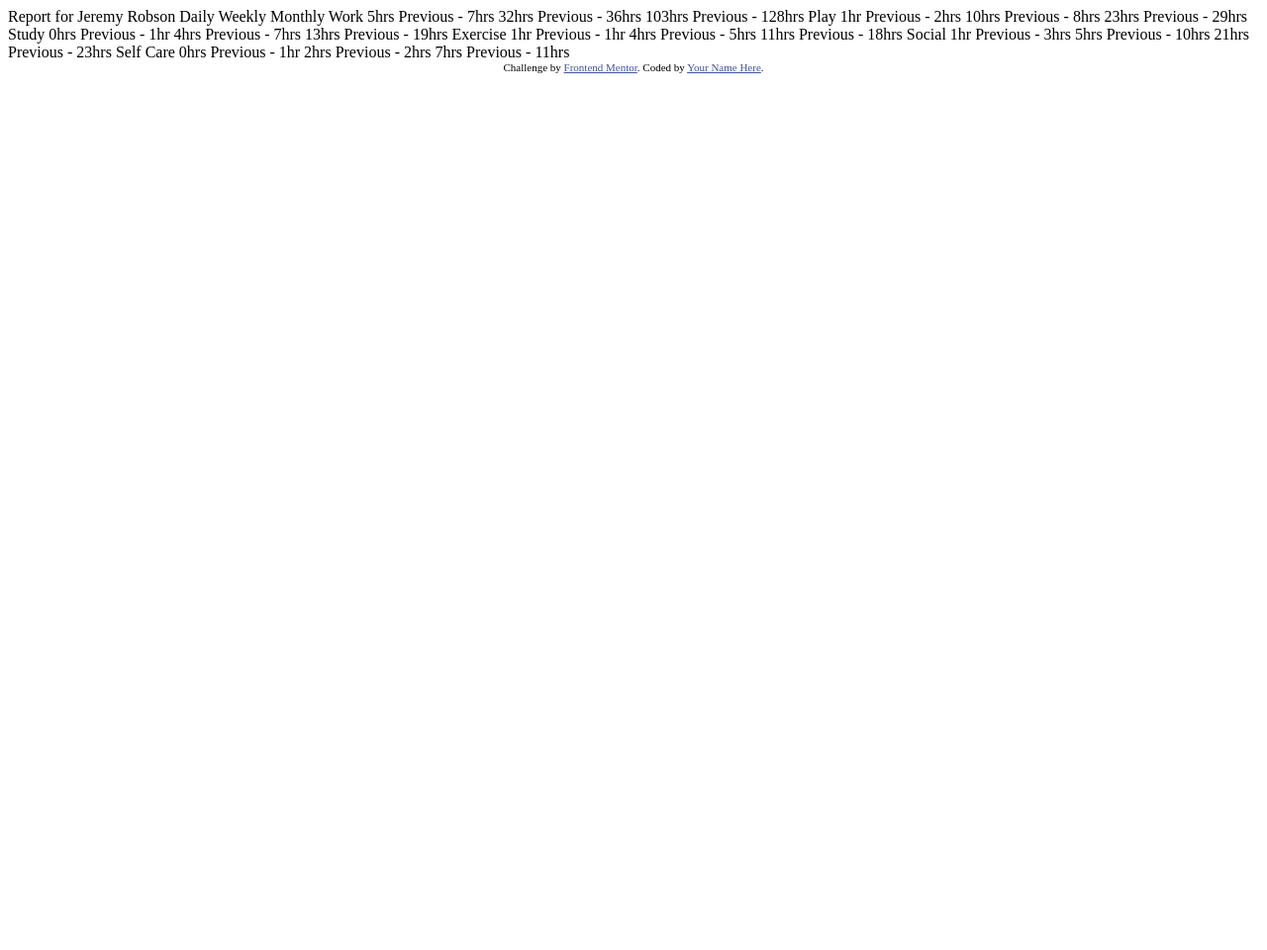
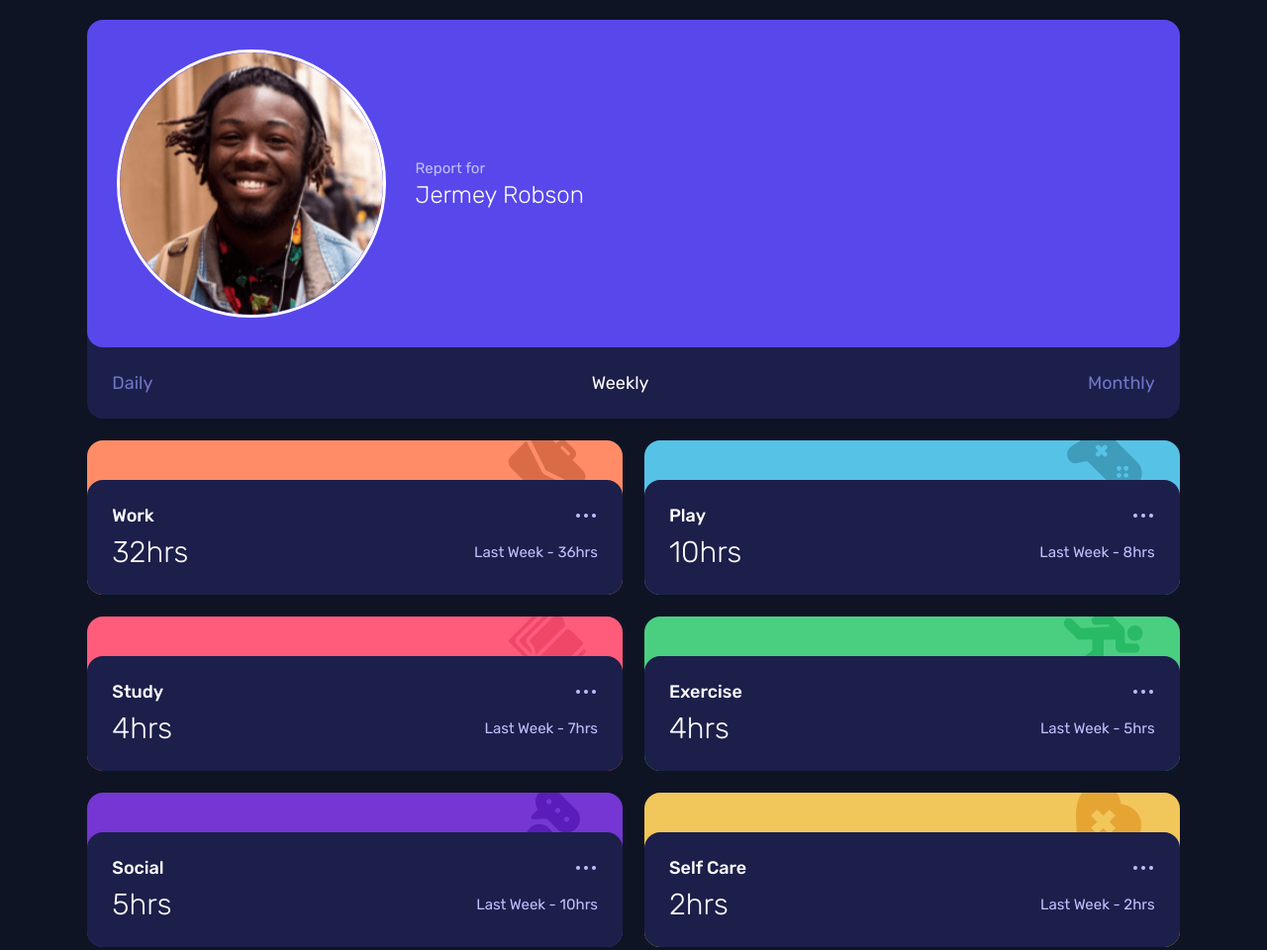
Before and after one commit to ZhenyaG7/front-end-mentor-1, a website: page index.html in a window 1280 px wide. Shown: the whole page at 99% size. Before the commit the page ends 800 px from the top, so only its background shows below. Drawn offline with Linux system fonts and the light colour scheme.

Commit message:
version differante

```diff
--- a/index.html
+++ b/index.html
@@ -1,80 +1,154 @@
 <!DOCTYPE html>
-<html lang="en">
+<html lang="fr">
 <head>
   <meta charset="UTF-8">
-  <meta name="viewport" content="width=device-width, initial-scale=1.0"> <!-- displays site properly based on user's device -->
 
+   <!-- fonts -->
+   <link rel="preconnect" href="https://fonts.googleapis.com">
+   <link rel="preconnect" href="https://fonts.gstatic.com" crossorigin>
+   <link href="https://fonts.googleapis.com/css2?family=Rubik:wght@300;400;500&display=swap" rel="stylesheet">
+   <!---->
+
+   <link rel="stylesheet" href="./styles/style.css">
   <link rel="icon" type="image/png" sizes="32x32" href="./images/favicon-32x32.png">
 
-  <title>Frontend Mentor | Time tracking dashboard</title>
+  <title> Time tracking dashboard</title>
 
-  <!-- Feel free to remove these styles or customise in your own stylesheet 👍 -->
-  <style>
-    .attribution { font-size: 11px; text-align: center; }
-    .attribution a { color: hsl(228, 45%, 44%); }
-  </style>
+
+
 </head>
 <body>
 
-  Report for
-  Jeremy Robson
+ <div class="container">
+   <!-- menu card-->
+    <div class="menu-card">
 
-  Daily
-  Weekly
-  Monthly
-
-  Work
-  5hrs <!-- daily -->
-  Previous - 7hrs <!-- daily -->
-  32hrs <!-- weekly -->
-  Previous - 36hrs <!-- weekly -->
-  103hrs <!-- monthly -->
-  Previous - 128hrs <!-- monthly -->
-
-  Play
-  1hr <!-- daily -->
-  Previous - 2hrs <!-- daily -->
-  10hrs <!-- weekly -->
-  Previous - 8hrs <!-- weekly -->
-  23hrs <!-- monthly -->
-  Previous - 29hrs <!-- monthly -->
-
-  Study
-  0hrs <!-- daily -->
-  Previous - 1hr <!-- daily -->
-  4hrs <!-- weekly -->
-  Previous - 7hrs <!-- weekly -->
-  13hrs <!-- monthly -->
-  Previous - 19hrs <!-- monthly -->
-
-  Exercise
-  1hr <!-- daily -->
-  Previous - 1hr <!-- daily -->
-  4hrs <!-- weekly -->
-  Previous - 5hrs <!-- weekly -->
-  11hrs <!-- monthly -->
-  Previous - 18hrs <!-- monthly -->
-
-  Social
-  1hr <!-- daily -->
-  Previous - 3hrs <!-- daily -->
-  5hrs <!-- weekly -->
-  Previous - 10hrs <!-- weekly -->
-  21hrs <!-- monthly -->
-  Previous - 23hrs <!-- monthly -->
-
-  Self Care
-  0hrs <!-- daily -->
-  Previous - 1hr <!-- daily -->
-  2hrs <!-- weekly -->
-  Previous - 2hrs <!-- weekly -->
-  7hrs <!-- monthly -->
-  Previous - 11hrs <!-- monthly -->
+      <div class="card-report">
+        <img src="./images/image-jeremy.png" alt="photo du profil">
+          <div class="report">
+             <p>Report for</p>
+             <div class="name">Jermey Robson</div>
+           </div>
+          </div>
 
 
-  <div class="attribution">
-    Challenge by <a href="https://www.frontendmentor.io?ref=challenge" target="_blank">Frontend Mentor</a>.
-    Coded by <a href="#">Your Name Here</a>.
+            <div class="menu">
+              <div class="menu-link">Daily</div>
+              <div class="menu-link menu-active">Weekly</div>
+              <div class="menu-link">Monthly</div>
+        </div>
+     </div>
+     <!--regular card work-->
+     <div class="regular-card work">
+        <div class="property-card">
+          <div class="row">
+            <div class="title"> Work </div>
+              <div class="points">
+                <div class="point"></div>
+                <div class="point"></div>
+                <div class="point"></div>
+              </div>
+            </div>
+            <div class="row-2">
+              <div class="hours">32hrs</div>
+              <div class="description"> Last Week - 36hrs</div>
+            </div>
+          </div>
+        </div>
+ <!--regular card play-->
+ <div class="regular-card play">
+  <div class="property-card">
+    <div class="row">
+      <div class="title"> Play </div>
+        <div class="points">
+          <div class="point"></div>
+          <div class="point"></div>
+          <div class="point"></div>
+        </div>
+      </div>
+      <div class="row-2">
+        <div class="hours">10hrs</div>
+        <div class="description"> Last Week - 8hrs</div>
+      </div>
+    </div>
   </div>
+
+  <!--regular card study-->
+  <div class="regular-card study">
+    <div class="property-card">
+      <div class="row">
+        <div class="title"> Study </div>
+          <div class="points">
+            <div class="point"></div>
+            <div class="point"></div>
+            <div class="point"></div>
+          </div>
+        </div>
+        <div class="row-2">
+          <div class="hours">4hrs</div>
+          <div class="description"> Last Week - 7hrs</div>
+        </div>
+      </div>
+    </div>
+<!--regular card exercise-->
+<div class="regular-card exercise">
+  <div class="property-card">
+    <div class="row">
+      <div class="title"> Exercise </div>
+        <div class="points">
+          <div class="point"></div>
+          <div class="point"></div>
+          <div class="point"></div>
+        </div>
+      </div>
+      <div class="row-2">
+        <div class="hours">4hrs</div>
+        <div class="description"> Last Week - 5hrs</div>
+      </div>
+    </div>
+  </div>
+<!--regular card social-->
+<div class="regular-card social">
+  <div class="property-card">
+    <div class="row">
+      <div class="title"> Social </div>
+        <div class="points">
+          <div class="point"></div>
+          <div class="point"></div>
+          <div class="point"></div>
+        </div>
+      </div>
+      <div class="row-2">
+        <div class="hours">5hrs</div>
+        <div class="description"> Last Week - 10hrs</div>
+      </div>
+    </div>
+  </div>
+ <!--regular card self care-->
+ <div class="regular-card self-care">
+  <div class="property-card">
+    <div class="row">
+      <div class="title"> Self Care </div>
+        <div class="points">
+          <div class="point"></div>
+          <div class="point"></div>
+          <div class="point"></div>
+        </div>
+      </div>
+      <div class="row-2">
+        <div class="hours">2hrs</div>
+        <div class="description"> Last Week - 2hrs</div>
+      </div>
+    </div>
+  </div>
+
+
+
+
+
+
+
+     </div>
+ </div>
 </body>
 </html>
--- /dev/null
+++ b/styles/_general.scss
@@ -0,0 +1,13 @@
+* {
+    margin: 0;
+    padding: 0;
+    box-sizing: border-box;
+}
+
+html {
+    font-size: 62.5%;
+
+}
+body {
+    font-family: 'Rubik', sans-serif;
+}
--- /dev/null
+++ b/styles/_main.scss
@@ -0,0 +1,202 @@
+body{
+    background-color: $very-dark-blue;
+    //la couleur: activer a la fin
+}
+.container{
+
+    width: 88%;
+    margin: 2rem auto;
+    display: flex;
+    flex-direction:column;
+    align-items: center;
+    justify-content:center;
+    gap:2.2rem;
+}
+.menu-card{
+    background-color: $dark-blue;
+    border-radius: 1.6rem ;
+    width:100% ;
+    .card-report {
+      background-color: $Blue;
+      border-radius: 1.6rem;
+      padding: 3rem;
+
+      display: flex;
+      flex-direction: row;
+      align-items: center;
+      justify-content: flex-start;
+      gap:1.8rem;
+
+
+    img{
+         width: 26%;
+         border: 3px solid white;
+         border-radius: 50% ;
+     }
+
+     .report{
+         display: flex;
+         flex-direction: column;
+         align-items: flex-start;
+         justify-content: center;
+         gap: 0.4rem;
+
+         p{
+             color: $pale-blue;
+             font-size: 1.5rem;
+         }
+
+         .name{
+
+             color: white;
+             font-size: 2.4rem;
+             font-weight: 300;
+         }
+     }
+  }
+    .menu{
+        display: flex;
+        flex-direction: row;
+        align-items: center;
+        justify-content: space-between;
+        padding: 2.5rem;
+
+
+        .menu-link{
+            font-size: 1.8rem;
+            color: $desaturated-blue;
+            cursor: pointer;
+
+            &:hover{
+                color: white;
+            }
+        }
+        .menu-active {
+            color: white;
+        }
+    }
+}
+.regular-card {
+
+
+    border-radius: 1.6rem;
+    width: 100%;
+    background-repeat: no-repeat;
+    background-position: 92% -1rem;
+
+
+    .property-card{
+        position: relative;
+        background-color: $dark-blue;
+        margin-top: 4rem;
+        border-radius: 1.6rem;
+        padding: 2.5rem;
+
+
+        display: flex;
+        flex-direction: column;
+        align-items: center;
+        justify-content: center;
+        gap:.8rem ;
+
+        &:hover{
+            background-color: $card-hover;
+        }
+        .row{
+            width:100%;
+            //border: 1px solid white;
+            display: flex;
+            align-items: center;
+           justify-content: space-between;
+
+            .title {
+                color: white;
+                font-size: 1.8rem;
+                font-weight: 500;
+                z-index: 98;
+            }
+            .points {
+                display: flex;
+                align-items: center;
+                justify-content: center;
+
+                &:hover {
+                    .point{
+                       background-color: white;
+                    }
+                }
+
+                &:before{
+                    content: '';
+                    background-color: pink;
+                    position:absolute;
+                    left: 0;
+                    top: 0;
+                    right: 0;
+                    bottom: 0;
+                   // opacity: .5;
+                    border-radius:1.6rem ;
+                    display: none;
+                    z-index: 1;
+                }
+                &:hover::before{
+                    background-color: $dark-blue;
+                    display: block;
+                }
+                .point{
+                    background-color:$pale-blue ;
+                    width: .4rem;
+                    height: .4rem;
+                    border-radius: 50%;
+                    margin: .2rem;
+                    z-index: 99;
+                }
+            }
+        }
+        .row-2{
+            width: 100%;
+            display: flex;
+            align-items: center;
+            justify-content: space-between;
+            z-index: 97;
+
+            .hours {
+                color: white;
+                font-size: 3rem;
+                font-weight: 300;
+            }
+
+            .description{
+                color:$pale-blue ;
+                font-size: 1.5rem;
+
+            }
+        }
+    }
+}
+.work{
+background-image: url(../images/icon-work.svg);
+background-color:$work;
+
+}
+.play{
+    background-image: url(../images/icon-play.svg);
+    background-color:$play;
+}
+.study{
+    background-image: url(../images/icon-study.svg);
+    background-color:$study;
+}
+.exercise{
+    background-image: url(../images/icon-exercise.svg);
+    background-color:$exercise;
+    background-position: 92% -.1rem;
+}
+.social{
+    background-image: url(../images/icon-social.svg);
+    background-color:$social;
+}
+.self-care{
+    background-image: url(../images/icon-self-care.svg);
+    background-color:$self-care;
+}
--- /dev/null
+++ b/styles/_mediaTablette.scss
@@ -0,0 +1,27 @@
+@media screen and (min-width: 767px){
+    .container{
+        display: grid;
+        grid-template-columns: 48% 48%;
+    }
+    .menu-card{
+        grid-column: 1/ span 2;
+        .card-report{
+            gap: 3rem;
+        }
+
+    }
+
+    .regular-card{
+
+        .proprety-card{
+            .row-2{
+                flex-direction: column;
+                align-items: flex-start;
+
+                .hours{
+                    font-size: 3rem;
+                }
+            }
+        }
+    }
+}
--- /dev/null
+++ b/styles/style.scss
@@ -0,0 +1,21 @@
+//variables
+
+$Blue: hsl(246, 80%, 60%);
+$work: hsl(15, 100%, 70%);
+$play: hsl(195, 74%, 62%);
+$study: hsl(348, 100%, 68%);
+$exercise: hsl(145, 58%, 55%);
+$social: hsl(264, 64%, 52%);
+$self-care: hsl(43, 84%, 65%);
+
+$very-dark-blue: hsl(226, 43%, 10%);
+$dark-blue: hsl(235, 46%, 20%);
+$desaturated-blue: hsl(235, 45%, 61%);
+$pale-blue: hsl(236, 100%, 87%);
+$card-hover: rgb(52, 56,123);
+
+
+@import "general.scss";
+@import "main.scss";
+@import "mediaTablette.scss";
+@import "mediaDesktop.scss";
```
Also changed, not shown: package.json (added, +19 -0 lines), styles/_mediaDesktop.scss (added, +61 -0 lines), design/active-states.jpg, design/mobile-design.jpg, styles/style.css (added), 1 other file.
